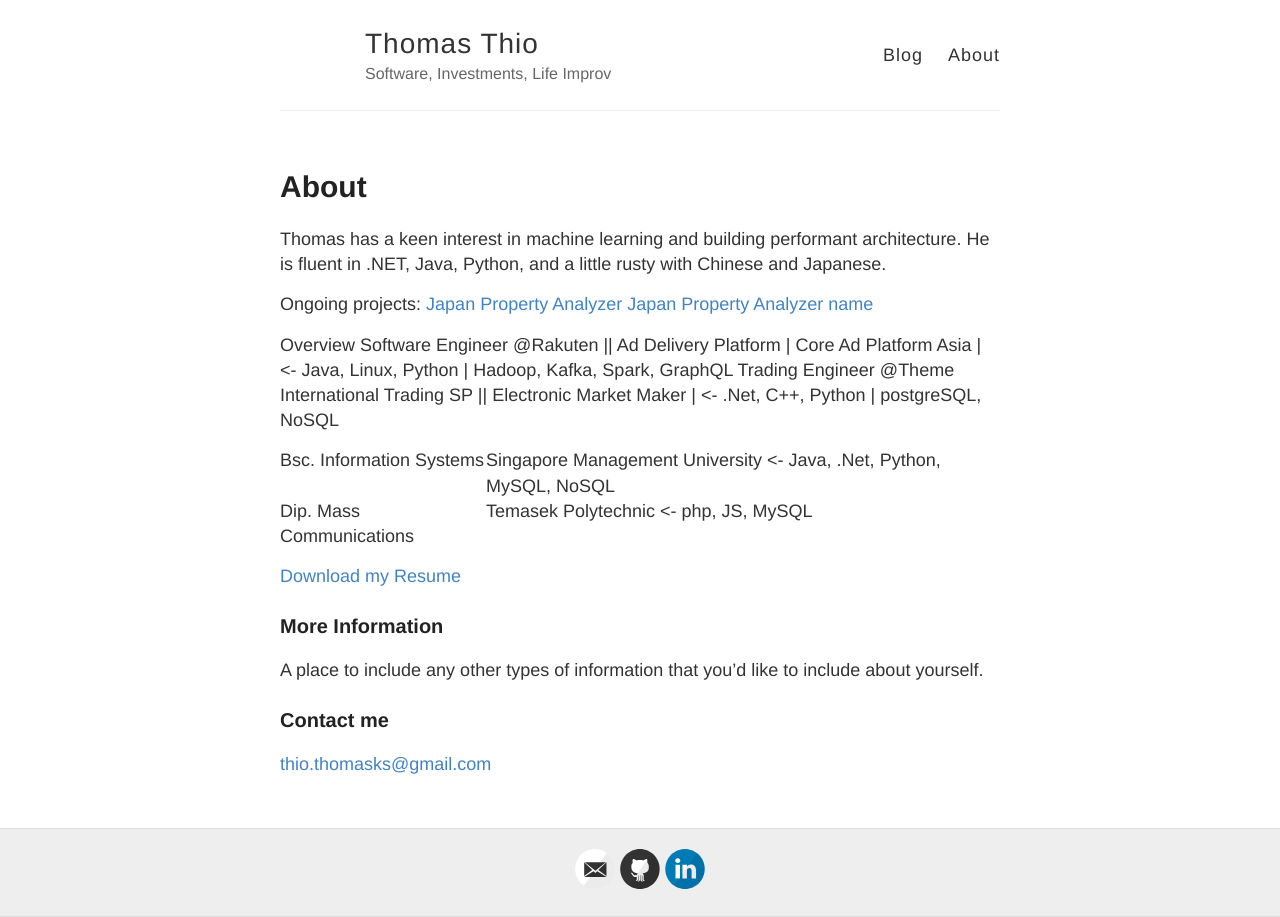
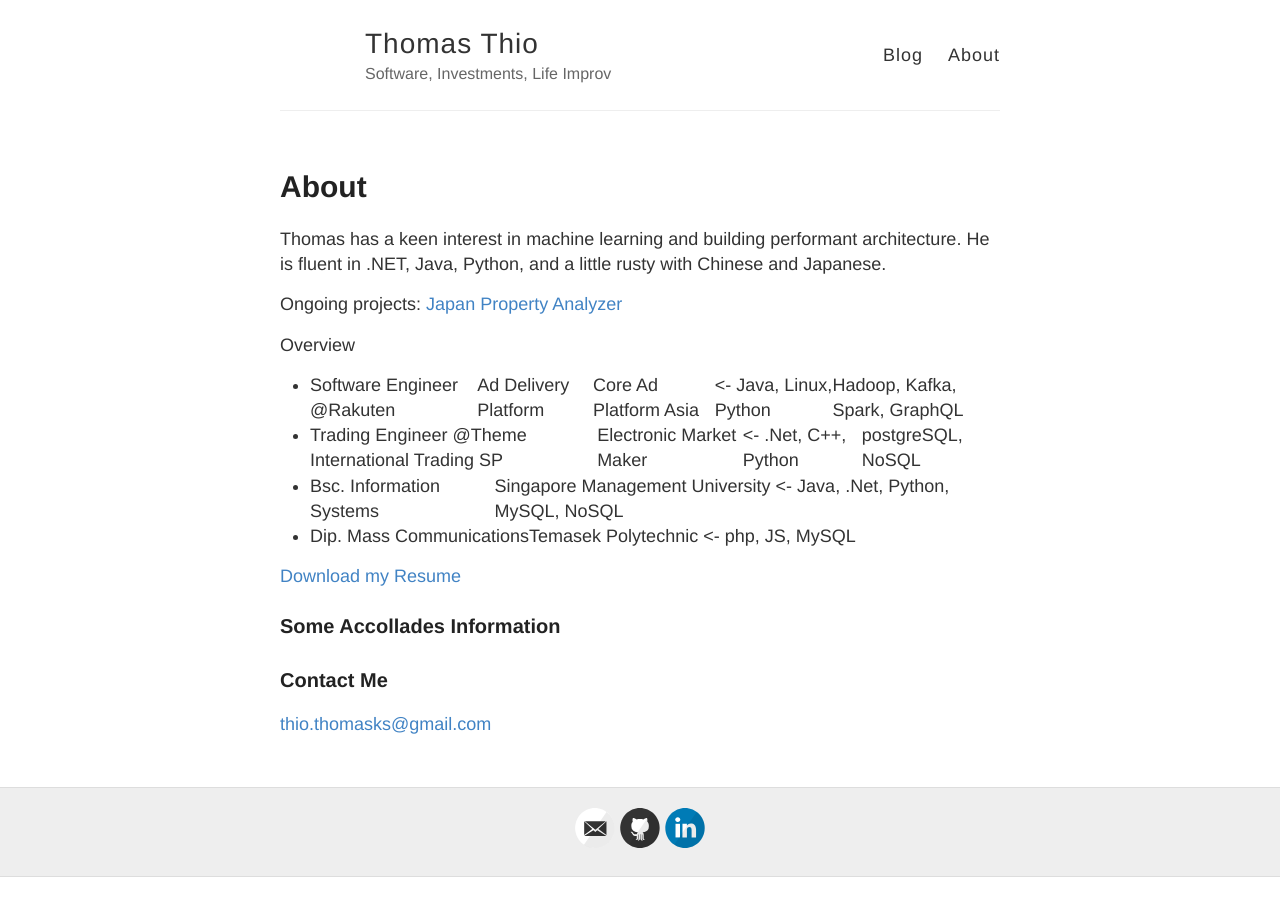
Before and after one commit to ThomThio/PersonalWebsite, a Jekyll site: the page built from about.md, in a window 1280 px wide. Built offline with Jekyll 4.4.1, drawn with Linux system fonts in a browser that asks for light colours.

Commit message:
Update about.md

```diff
--- a/about.md
+++ b/about.md
@@ -6,22 +6,19 @@ permalink: /about/
 Thomas has a keen interest in machine learning and building performant architecture. He is fluent in .NET, Java, Python, and a little rusty with Chinese and Japanese.
 
 Ongoing projects:
-[Japan Property Analyzer](https://japan-property.herokuapp.com/)
-[Japan Property Analyzer name](https://japan-property.herokuapp.com/){:target="_blank"}
+[Japan Property Analyzer](https://japan-property.herokuapp.com/){:target="_blank"}
 
 Overview
-Software Engineer @Rakuten || Ad Delivery Platform | Core Ad Platform Asia | <- Java, Linux, Python | Hadoop, Kafka, Spark, GraphQL
-Trading Engineer @Theme International Trading SP || Electronic Market Maker | <- .Net, C++, Python | postgreSQL, NoSQL
+- Software Engineer @Rakuten || Ad Delivery Platform | Core Ad Platform Asia | <- Java, Linux, Python | Hadoop, Kafka, Spark, GraphQL
+- Trading Engineer @Theme International Trading SP || Electronic Market Maker | <- .Net, C++, Python | postgreSQL, NoSQL
 
-Bsc. Information Systems | Singapore Management University <- Java, .Net, Python, MySQL, NoSQL
-Dip. Mass Communications | Temasek Polytechnic <- php, JS, MySQL
+- Bsc. Information Systems | Singapore Management University <- Java, .Net, Python, MySQL, NoSQL
+- Dip. Mass Communications | Temasek Polytechnic <- php, JS, MySQL
 
-[Download my Resume](/Thomas_Resume.pdf)
+[Download my Resume](/Thomas_Resume.pdf){:target="_blank"}
 
-### More Information
+### Some Accollades Information
 
-A place to include any other types of information that you'd like to include about yourself.
 
-### Contact me
-
-[thio.thomasks@gmail.com](mailto:thio.thomasks@gmail.com)
+### Contact Me
+[thio.thomasks@gmail.com](mailto:thio.thomasks@gmail.com){:target="_blank"}
```
